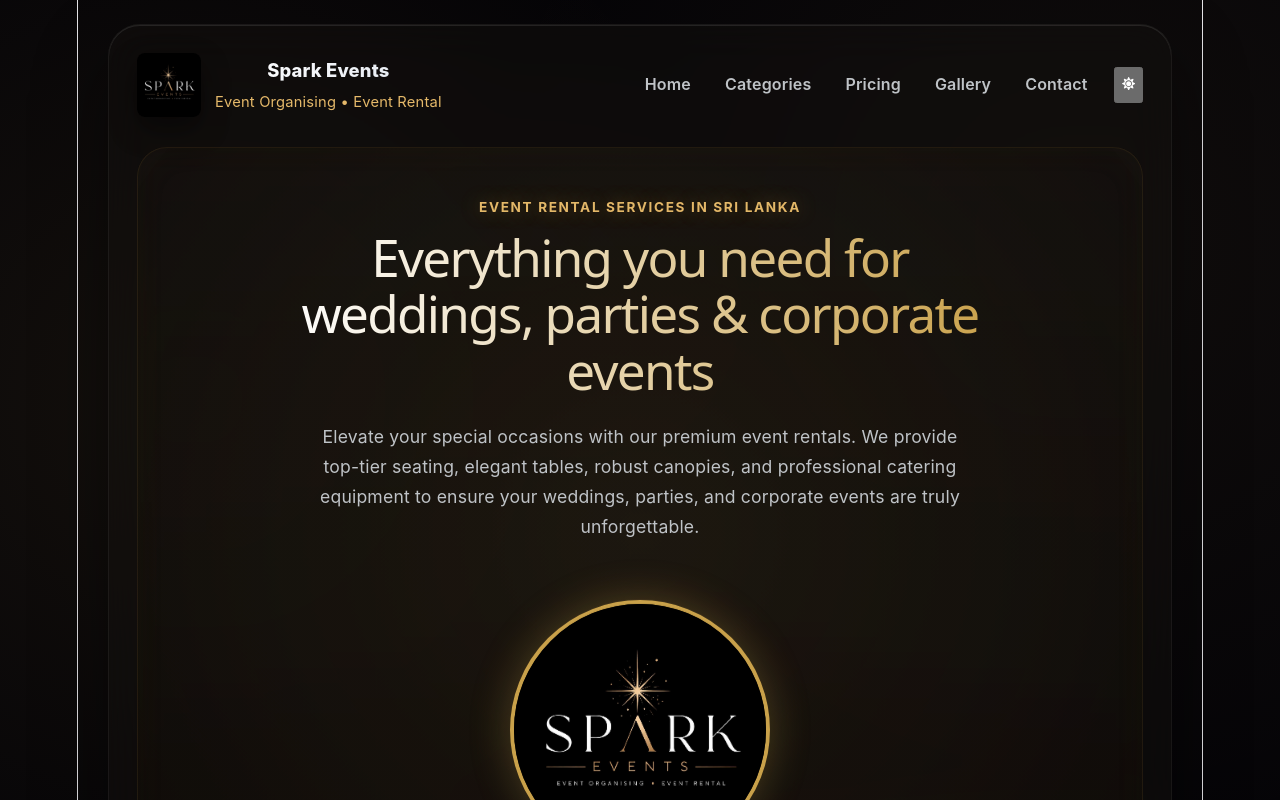
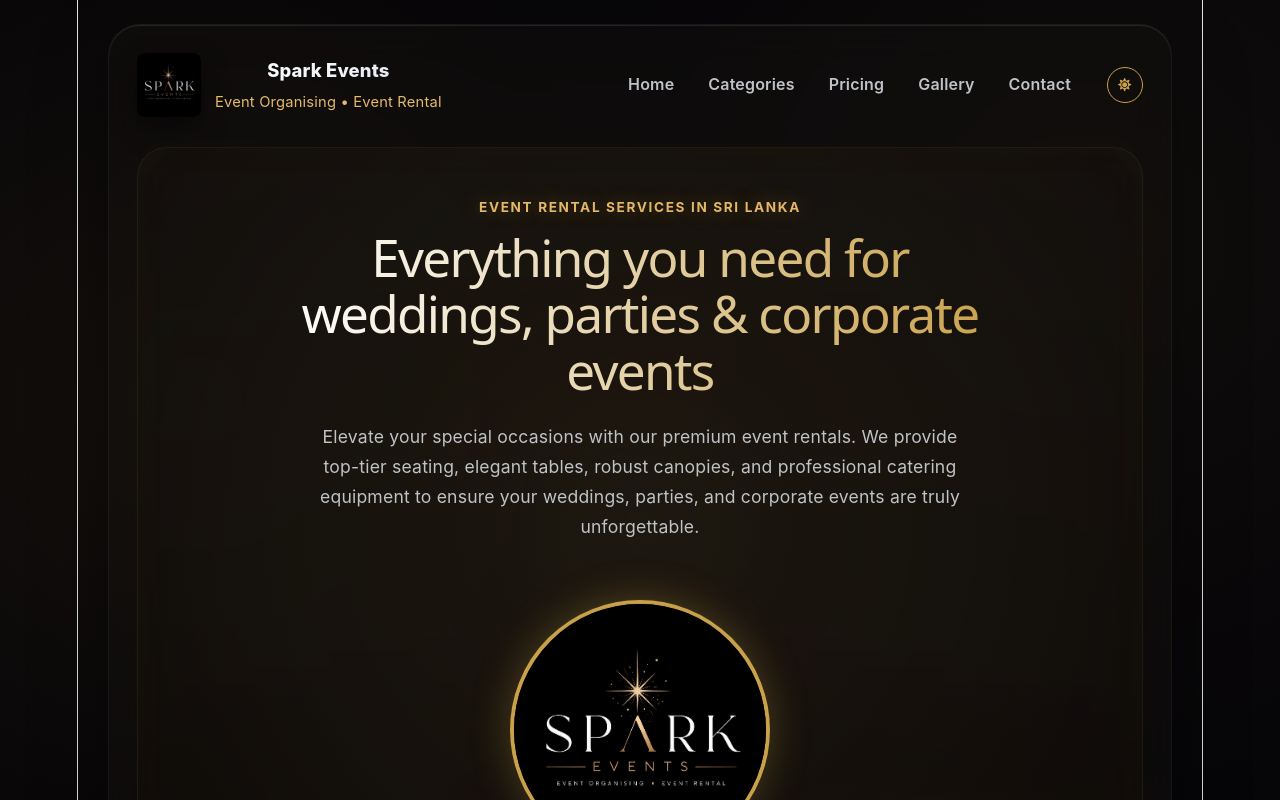
Before and after one commit to osandipabasara-design/event-rental-site, a React (Vite) app: page / in a window 1280 px wide. Shown: the top 800 px of the page. Built offline with nearby package versions, Linux system fonts and the light colour scheme.

Commit message:
make changes

```diff
--- a/src/App.css
+++ b/src/App.css
@@ -718,3 +718,100 @@
     justify-content: center;
   }
 }
+
+/* --- THEME TOGGLE BUTTON --- */
+.theme-toggle {
+  background: transparent;
+  border: 1px solid var(--accent-gold-500);
+  color: var(--accent-gold-500);
+  border-radius: 50%;
+  width: 36px;
+  height: 36px;
+  display: flex;
+  align-items: center;
+  justify-content: center;
+  cursor: pointer;
+  transition: all 0.3s ease;
+  margin-left: 10px;
+}
+
+.theme-toggle:hover {
+  background: var(--accent-gold-500);
+  color: var(--bg-900);
+  transform: scale(1.1);
+}
+
+/* --- LIGHT THEME OVERRIDES --- */
+:root.light-theme {
+  --bg-900: #fdfcf8;
+  --panel-800: rgba(255,255,255,0.95);
+  --muted-300: #4b5563;
+  --text-100: #111827;
+  --accent-gold-500: #b8860b;
+  --accent-gold-300: #c9a14a;
+  --glass-20: rgba(0,0,0,0.05);
+  color-scheme: light;
+}
+
+:root.light-theme body {
+  background-image:
+    radial-gradient(circle at 15% 50%, rgba(201, 161, 74, 0.15), transparent 50%),
+    radial-gradient(circle at 85% 30%, rgba(229, 185, 106, 0.1), transparent 50%);
+}
+
+:root.light-theme .hero-section {
+  background: linear-gradient(180deg, rgba(255,255,255,0.8), rgba(250,245,240,0.9));
+  border-color: rgba(0,0,0,0.05);
+  box-shadow: inset 0 0 40px rgba(0,0,0,0.02);
+}
+
+:root.light-theme .hero-section h1,
+:root.light-theme h2,
+:root.light-theme .card h3,
+:root.light-theme .pricing-card h3,
+:root.light-theme .footer-heading {
+  color: #111827;
+}
+
+:root.light-theme .hero-section h1 {
+  background: linear-gradient(to right, #000, #a17a2c);
+  -webkit-background-clip: text;
+  -webkit-text-fill-color: transparent;
+}
+
+:root.light-theme .footer-title,
+:root.light-theme .brand-name {
+  background: linear-gradient(to right, #000, #a17a2c);
+  -webkit-background-clip: text;
+  -webkit-text-fill-color: transparent;
+}
+
+:root.light-theme .hero-copy,
+:root.light-theme .card p,
+:root.light-theme .pricing-card p,
+:root.light-theme .contact-copy,
+:root.light-theme .footer-copy,
+:root.light-theme .footer-links a,
+:root.light-theme .nav-links a {
+  color: #374151;
+}
+
+:root.light-theme .card,
+:root.light-theme .pricing-card {
+  background: rgba(255, 255, 255, 0.7);
+  border-color: rgba(0,0,0,0.05);
+}
+
+:root.light-theme .site-footer {
+  background: rgba(255, 255, 255, 0.9);
+  border-color: rgba(0,0,0,0.05);
+}
+
+:root.light-theme .nav-links a:hover,
+:root.light-theme .footer-links a:hover {
+  color: var(--accent-gold-500);
+}
+
+:root.light-theme .button-primary {
+  color: #fff;
+}
```
